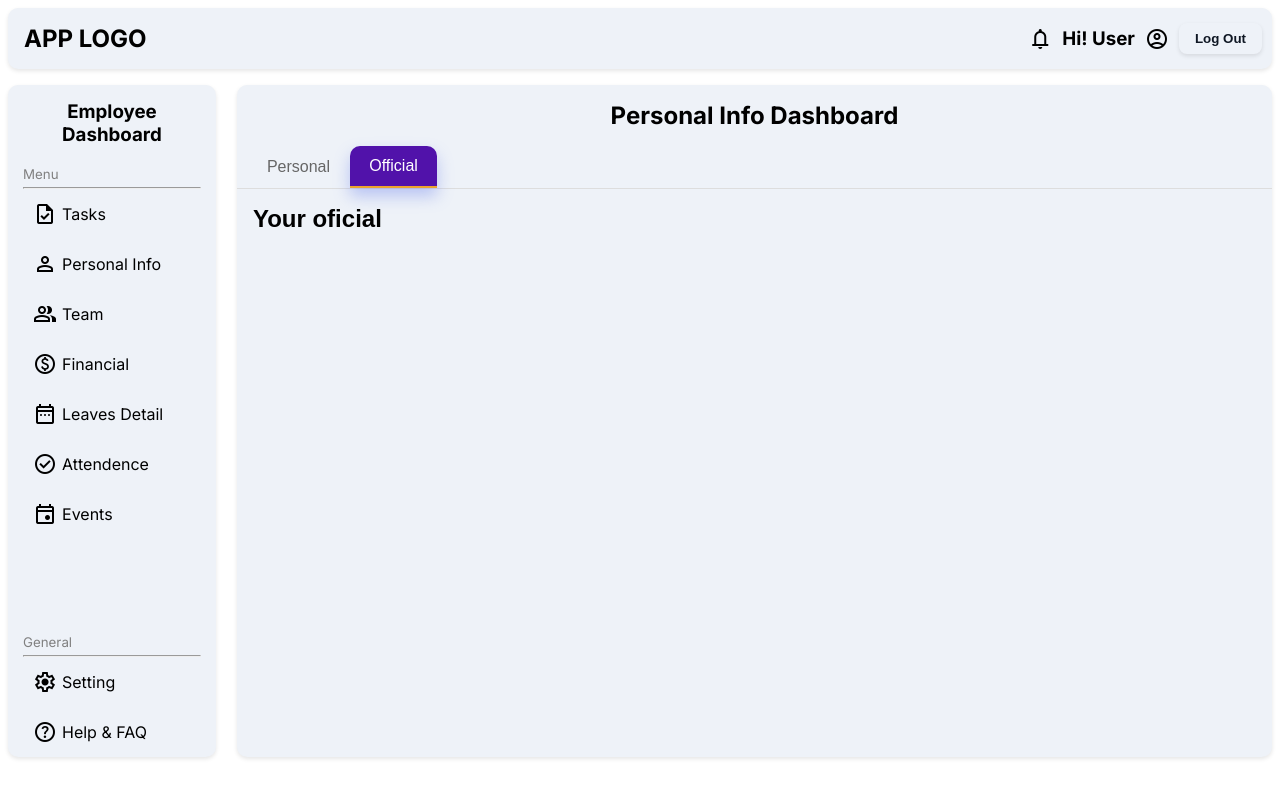
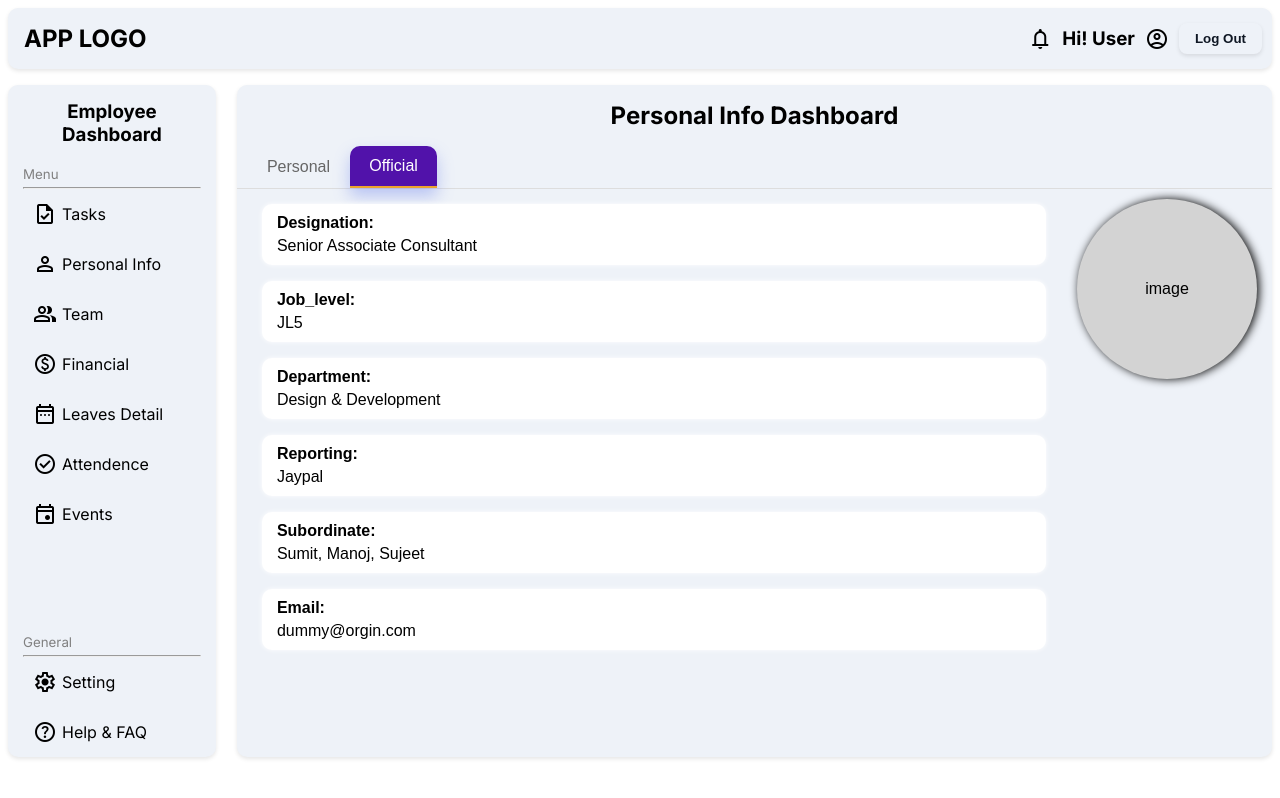
Before and after one commit to Sumitpanchal1993/hrm-app, a React (Create React App) app: page /personal-info in a window 1280 px wide. Both pictures are taken after a click on the button "Official". Built offline with nearby package versions, Linux system fonts and the light colour scheme.

Commit message:
Personal Info Done

```diff
--- a/package.json
+++ b/package.json
@@ -17,6 +17,7 @@
   "scripts": {
     "start": "react-scripts start",
     "build": "react-scripts build",
+    "lint": "eslint src --ext .js,.jsx",
     "test": "react-scripts test",
     "eject": "react-scripts eject"
   },
--- a/src/Pages/PersonalInfo.css
+++ b/src/Pages/PersonalInfo.css
@@ -1,12 +1,41 @@
 .pInfoBase{
-    padding: 10px;
+    padding: 10px 15px;
     width: 100%;
     display: flex;
-    align-items: center;
-    justify-content: space-around;
+    align-items: flex-start;
+    justify-content: space-between;
 }
 
 .infoFields{
+    padding: 5px 10px;
     display: flex;
+    flex-direction: column;
+    justify-content: space-evenly;
+    min-width: 80%;
+    /* background-color: pink; */
+    gap: 1rem;
+}
+
+.oneField{
+    display: flex;
+    flex-direction: column;
+    justify-content: center;
+    background-color: white;
+    gap: 5px;
+    padding: 10px 15px;
+    border-radius: 10px;
+    box-shadow:  0 0 5px white;
 
 }
+
+
+.infoAvtar{
+    display: flex;
+    align-items: center;
+    justify-content: center;
+    width: 180px;
+    height: 180px;
+    background-color: lightgray;
+    border-radius: 50%;
+    box-shadow: 2px 0px 10px black;
+}
--- a/src/Pages/PersonalInfo.jsx
+++ b/src/Pages/PersonalInfo.jsx
@@ -7,11 +7,21 @@ import "./PersonalInfo.css"
 const dummyinfo = [
   {
     name: "Sumit Panchal",
-    address: "28 Vvkeanacncliofskdjfsdkfjh"
+    address: "28 Vivekanand Colony Motui Bunglaw Dewas MP",
+    contact: 8349102532,
+
   }
 
 ]
 
+const officialInfo  =[ {
+    Designation: "Senior Associate Consultant",
+    Job_level: "JL5",
+    Department: "Design & Development",
+    Reporting: "Jaypal",
+    subordinate: "Sumit, Manoj, Sujeet",
+    email:"dummy@orgin.com",
+}]
 
 function PersonalInfo() {
   const tabsOptions = [
@@ -19,12 +29,12 @@ function PersonalInfo() {
       id: "personal",
       label: "Personal",
       content: <div className='pInfoBase'>
-        <div>
+
           {dummyinfo.map((item, index) => {
             return (
               <div className='infoFields' key={index}>
                 {Object.entries(item).map(([key, value]) => (
-                  <div key={key}>
+                  <div className='oneField' key={key}>
                     <h4>{key.charAt(0).toUpperCase() + key.slice(1)}:</h4>
                     <p>{value}</p>
                   </div>
@@ -32,9 +42,7 @@ function PersonalInfo() {
               </div>
             );
           })}
-
-        </div>
-        <div>
+        <div className='infoAvtar'>
           image
         </div>
       </div>
@@ -42,12 +50,29 @@ function PersonalInfo() {
     {
       id: "official",
       label: "Official",
-      content: <h2>Your oficial</h2>,
+      content: <div className='pInfoBase'>
+
+          {officialInfo.map((item, index) => {
+            return (
+              <div className='infoFields' key={index}>
+                {Object.entries(item).map(([key, value]) => (
+                  <div className='oneField' key={key}>
+                    <h4>{key.charAt(0).toUpperCase() + key.slice(1)}:</h4>
+                    <p>{value}</p>
+                  </div>
+                ))}
+              </div>
+            );
+          })}
+        <div className='infoAvtar'>
+          image
+        </div>
+      </div>,
     },
   ];
   return (
     <>
-      <div>
+      <div >
         <h2>Personal Info Dashboard</h2>
       </div>
       <Tabs option={tabsOptions} />
```
Also changed, not shown: 1 other file (tests, documents, lock files or other folders).
